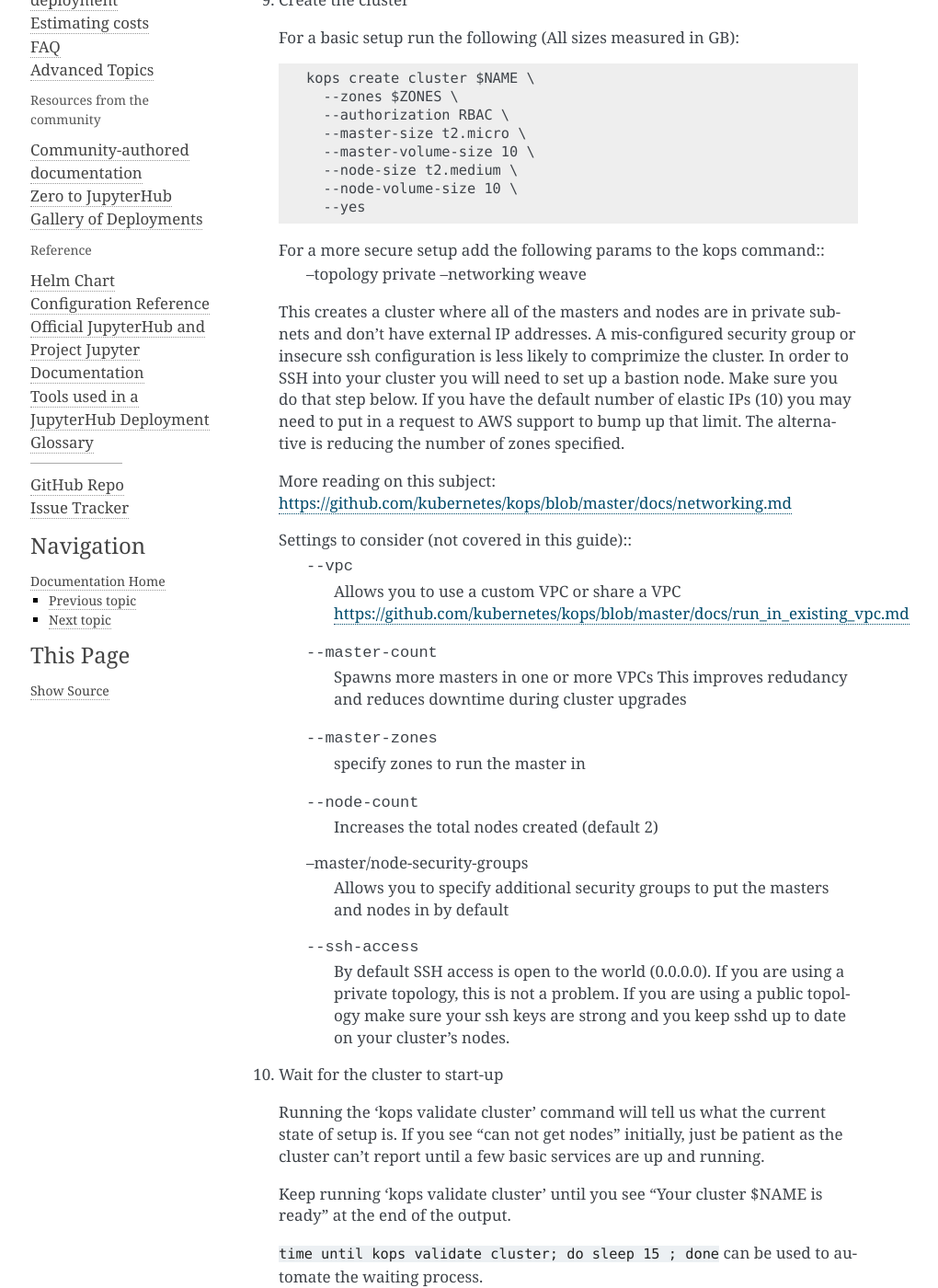
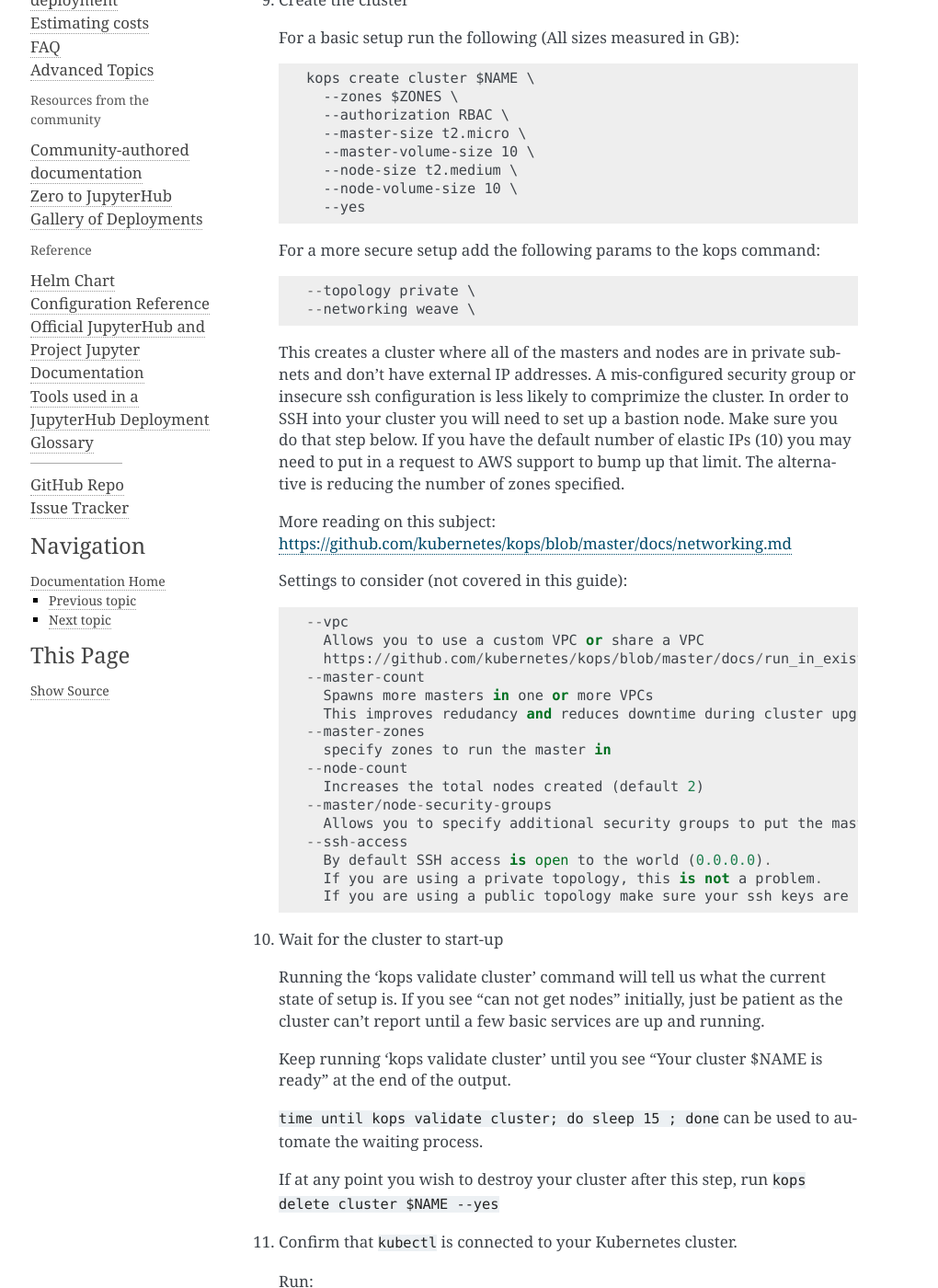
Before and after one commit to jupyterhub/zero-to-jupyterhub-k8s, a Sphinx documentation site: the page built from doc/source/amazon/step-zero-aws.rst, in a window 1280 px wide and 1400 px high, scrolled down 1596 px. Shown: the whole window at 92% size, without its empty margins (147-1167 px from the left). Built offline with Sphinx 7.4.7, drawn with Linux system fonts in a browser that asks for light colours; some of the changed lines change nothing that is shown; some of the changed text lies outside the part shown.

Commit message:
Formatting

```diff
--- a/doc/source/amazon/step-zero-aws.rst
+++ b/doc/source/amazon/step-zero-aws.rst
@@ -74,6 +74,7 @@
          --yes
 
    For a more secure setup add the following params to the kops command::
+
          --topology private \
          --networking weave \
 
@@ -85,6 +86,7 @@
    https://github.com/kubernetes/kops/blob/master/docs/networking.md
 
    Settings to consider (not covered in this guide)::
+
        --vpc
          Allows you to use a custom VPC or share a VPC
          https://github.com/kubernetes/kops/blob/master/docs/run_in_existing_vpc.md
@@ -116,6 +118,7 @@
 
 
 11. Confirm that ``kubectl`` is connected to your Kubernetes cluster.
+
     Run::
 
        kubectl get nodes
@@ -123,14 +126,15 @@
     you should see a list of two nodes, each beginning with ``ip``.
 
 12. Configure ssh bastion
-   Skip this step if you did not go with the private option above!
 
-   Ideally we would simply be passing the --bastion flag into the kops command above.  However that flag is not functioning as intended at the moment.  https://github.com/kubernetes/kops/issues/2881
+    Skip this step if you did not go with the private option above!
 
-   Instead we need to follow this guide: https://github.com/kubernetes/kops/blob/master/docs/examples/kops-tests-private-net-bastion-host.md#adding-a-bastion-host-to-our-cluster
+    Ideally we would simply be passing the --bastion flag into the kops command above.  However that flag is not functioning as intended at the moment.  https://github.com/kubernetes/kops/issues/2881
+
+    Instead we need to follow this guide: https://github.com/kubernetes/kops/blob/master/docs/examples/kops-tests-private-net-bastion-host.md#adding-a-bastion-host-to-our-cluster
 
 
-12. Enable dynamic storage on your Kubernetes cluster.
+13. Enable dynamic storage on your Kubernetes cluster.
     Create a file, ``storageclass.yml`` on your local computer, and enter
     this text::
 
```
